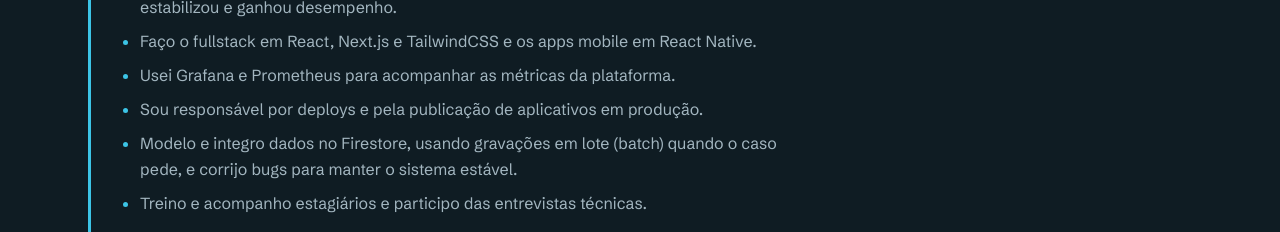
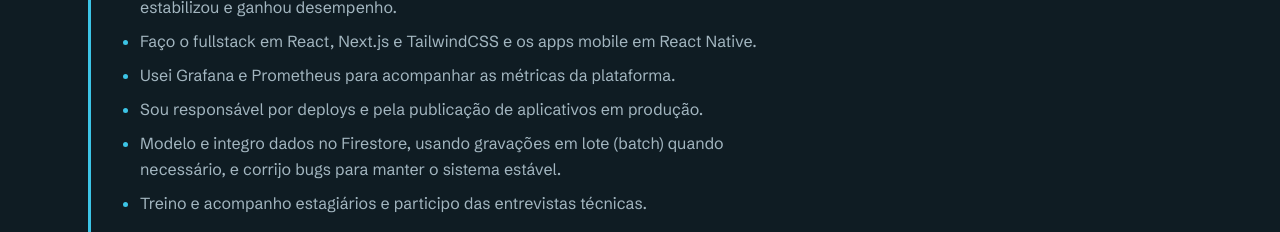
Before and after one commit to lirajoaop/jlira-portfolio, a Next.js app: page / in a window 1280 px wide. Shown: the part 1180-1412 px from the top of the page. Built offline with nearby package versions, Linux system fonts and the light colour scheme.

Commit message:
Word Firestore batching as when needed

```diff
--- a/src/content/content.ts
+++ b/src/content/content.ts
@@ -171,7 +171,7 @@ const pt: Content = {
           "Faço o fullstack em React, Next.js e TailwindCSS e os apps mobile em React Native.",
           "Usei Grafana e Prometheus para acompanhar as métricas da plataforma.",
           "Sou responsável por deploys e pela publicação de aplicativos em produção.",
-          "Modelo e integro dados no Firestore, usando gravações em lote (batch) quando o caso pede, e corrijo bugs para manter o sistema estável.",
+          "Modelo e integro dados no Firestore, usando gravações em lote (batch) quando necessário, e corrijo bugs para manter o sistema estável.",
           "Treino e acompanho estagiários e participo das entrevistas técnicas.",
         ],
       },
@@ -426,7 +426,7 @@ const pt: Content = {
             name: "Firestore",
             icon: "firebase",
             used: [
-              { where: "PontoGO", what: "Modelagem e integração de dados, incluindo gravações em lote (batch) quando o caso pede." },
+              { where: "PontoGO", what: "Modelagem e integração de dados, incluindo gravações em lote (batch) quando necessário." },
             ],
           },
         ],
@@ -630,7 +630,7 @@ const en: Content = {
           "Do fullstack work in React, Next.js and TailwindCSS, plus mobile apps in React Native.",
           "Used Grafana and Prometheus to track platform metrics.",
           "Own deployments and app releases to production.",
-          "Model and integrate data in Firestore, using batched writes where the case calls for it, and fix bugs to keep the system stable.",
+          "Model and integrate data in Firestore, using batched writes when needed, and fix bugs to keep the system stable.",
           "Train and mentor interns and take part in technical interviews.",
         ],
       },
@@ -858,7 +858,7 @@ const en: Content = {
             name: "Firestore",
             icon: "firebase",
             used: [
-              { where: "PontoGO", what: "Data modeling and integration, including batched writes where the case calls for it." },
+              { where: "PontoGO", what: "Data modeling and integration, including batched writes when needed." },
             ],
           },
         ],
```
